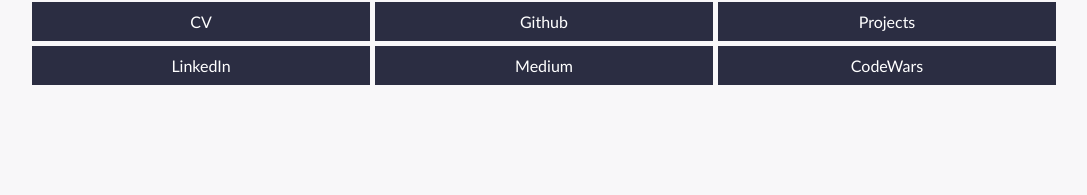
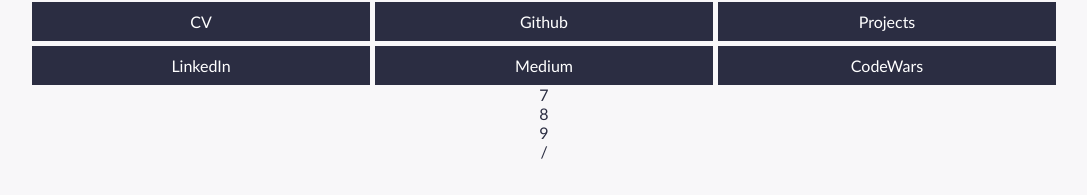
Before and after one commit to AlexLewis10/portfolio, a React (Create React App) app: page / in a window 1280 px wide. Shown: the part 439-634 px from the top of the page, without its empty margins (96-1183 px from the left). Built offline with nearby package versions, Linux system fonts and the light colour scheme.

Commit message:
Calculator component, contains top row of buttons

```diff
--- a/src/components/calculator.js
+++ b/src/components/calculator.js
@@ -1,4 +1,8 @@
 import React, { Component } from 'react'
+import Button from '../modules/button'
+
+
+
 export class Calculator extends Component {
 
 
@@ -6,7 +10,10 @@
   render() {
     return (
       <div className='calculator'>
-
+        <Button>7</Button>
+        <Button>8</Button>
+        <Button>9</Button>
+        <Button>/</Button>
       </div>
     )
   }
--- a/src/components/home.js
+++ b/src/components/home.js
@@ -1,6 +1,7 @@
 import React, { Component } from 'react'
 import profile from '../img/profile.png'
 import Nav from './nav'
+import Calculator from './calculator'
 
 
 export class Home extends Component {
@@ -22,6 +23,7 @@
             Feel free to take a look at my CV and my projects on Github</p>
           </div>
           <Nav />
+          <Calculator />
         </div>
       )
   }
--- /dev/null
+++ b/src/modules/button.js
@@ -0,0 +1,11 @@
+import React from 'react'
+
+const isOperator = val => {
+  return !isNaN(val) || val === "." || val === "=";
+}
+
+const Button = props => <div className={`button-wrapper ${
+  isOperator(props.children) ? null : 'operator'
+}`}>{props.children}</div>
+
+export default Button
```
Also changed, not shown: 1 other file (tests, documents, lock files or other folders).
